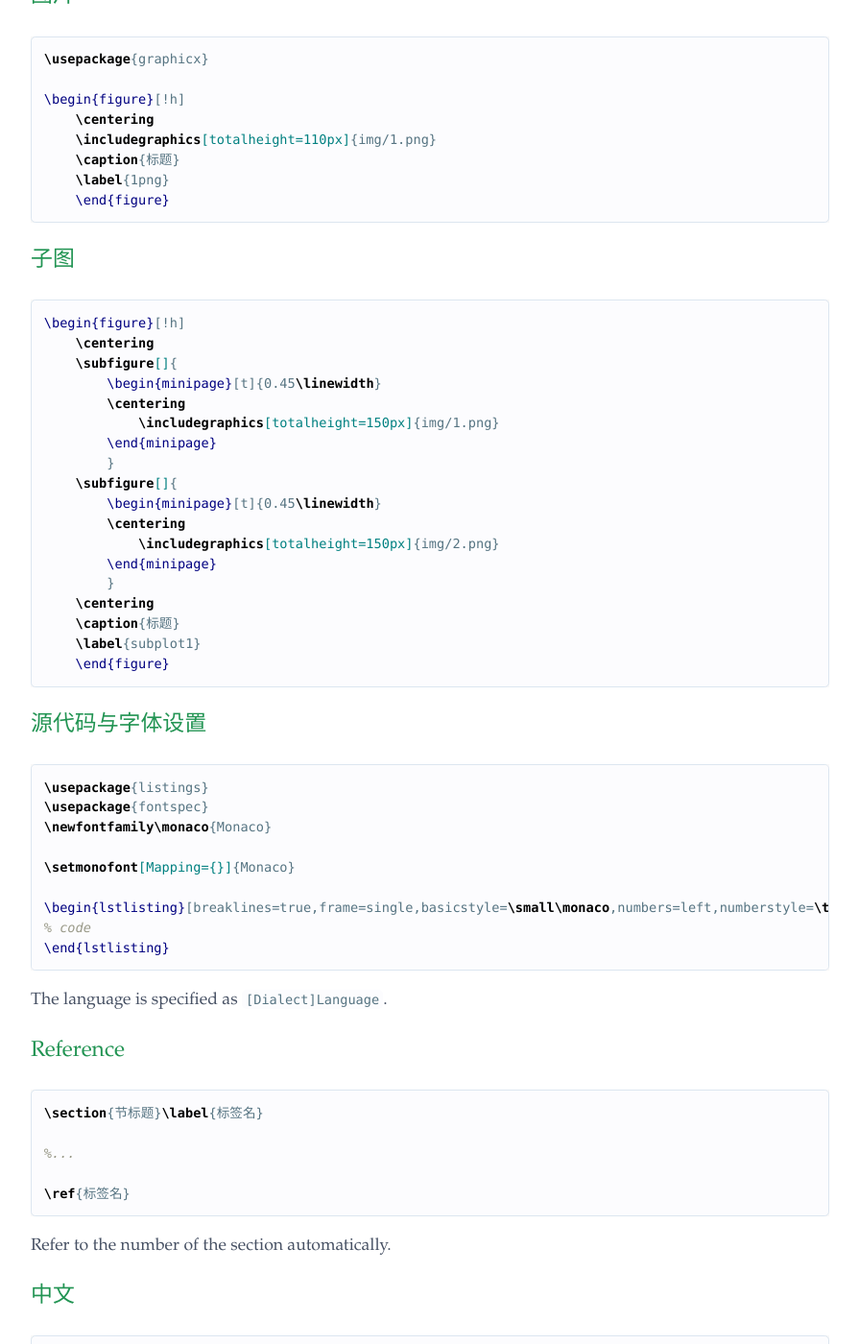
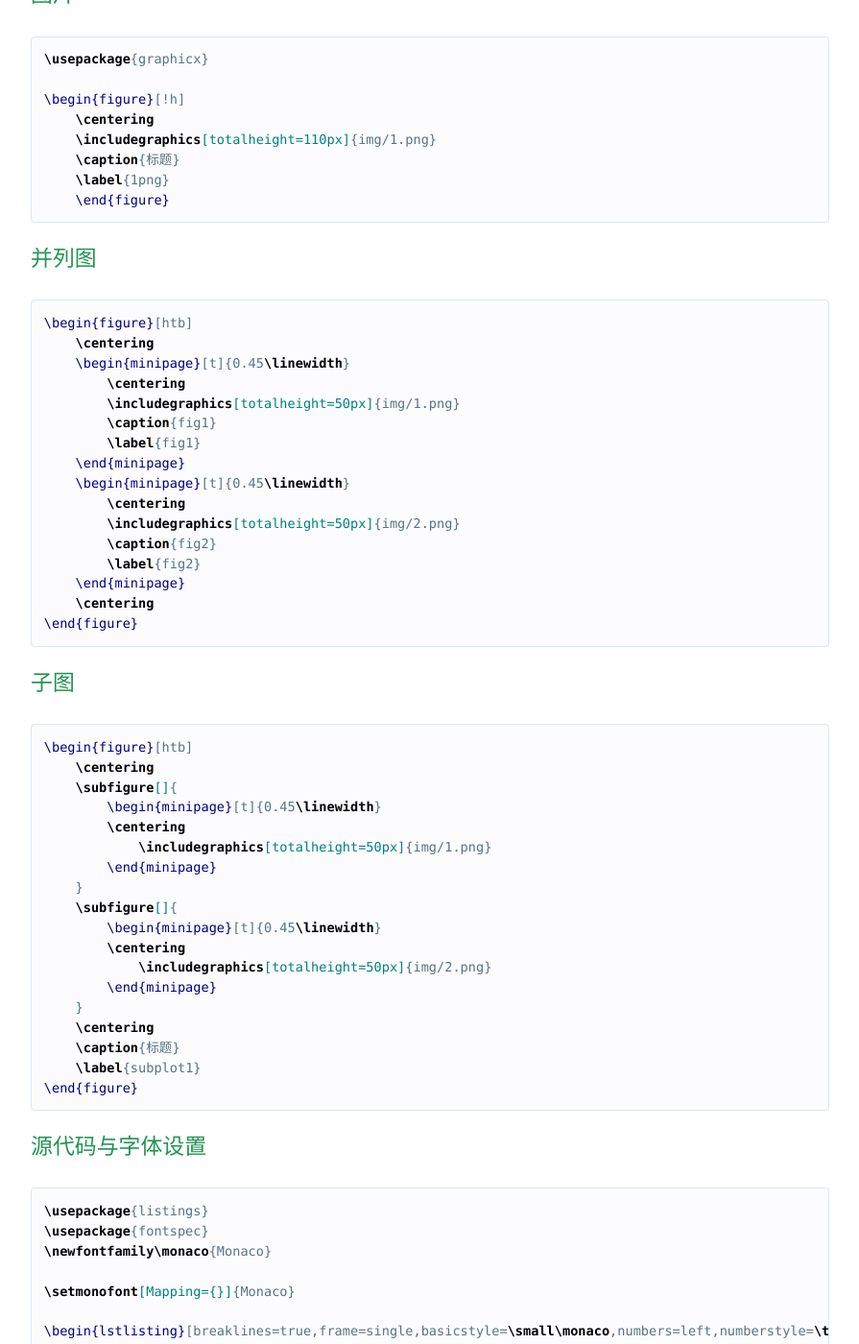
Before and after one commit to x4Cx58x54/x4Cx58x54.github.io, a Jekyll site: the page built from notes/LaTeX/latex-cheatsheet.md, in a window 1280 px wide and 1400 px high, scrolled down 1258 px. Shown: the whole window at 96% size, without its empty margins (192-1087 px from the left). Built offline with Jekyll 4.4.1, drawn with Linux system fonts in a browser that asks for light colours; some of the changed text lies outside the part shown.

Commit message:
add notes

````diff
--- a/notes/LaTeX/latex-cheatsheet.md
+++ b/notes/LaTeX/latex-cheatsheet.md
@@ -66,26 +66,48 @@ content
     \end{figure}
 ```
 
+### 并列图
+
+```tex
+\begin{figure}[htb]
+    \centering
+    \begin{minipage}[t]{0.45\linewidth}
+        \centering
+        \includegraphics[totalheight=50px]{img/1.png}
+        \caption{fig1}
+        \label{fig1}
+    \end{minipage}
+    \begin{minipage}[t]{0.45\linewidth}
+        \centering
+        \includegraphics[totalheight=50px]{img/2.png}
+        \caption{fig2}
+        \label{fig2}
+    \end{minipage}
+    \centering
+\end{figure}
+```
+
 ### 子图
+
 ```tex
-\begin{figure}[!h]
+\begin{figure}[htb]
     \centering
     \subfigure[]{
         \begin{minipage}[t]{0.45\linewidth}
         \centering
-            \includegraphics[totalheight=150px]{img/1.png}
+            \includegraphics[totalheight=50px]{img/1.png}
         \end{minipage}
-        }
+    }
     \subfigure[]{
         \begin{minipage}[t]{0.45\linewidth}
         \centering
-            \includegraphics[totalheight=150px]{img/2.png}
+            \includegraphics[totalheight=50px]{img/2.png}
         \end{minipage}
-        }
+    }
     \centering
     \caption{标题}
     \label{subplot1}
-    \end{figure}
+\end{figure}
 ```
 
 ### 源代码与字体设置
@@ -167,25 +189,63 @@ Refer to the number of the section automatically.
 \fancyfoot[LE, RO]{\thepage}
 ```
 
+```tex
+\cfoot{}
+\lhead{}
+\rhead{}
+```
+
+### 表格
+
+[表格生成器](http://www.tablesgenerator.com/)
 
 ### 三线表
 ```tex
 \usepackage{booktabs}
 
 \begin{table}[htbp]
-\centering
-\caption{标题}
-\begin{tabular}{列对齐}
-\toprule
-a & b & c & d \\
-\midrule
-1 & 2 & 3 & 4 \\
-10 & 20 & 30 & 40 \\
-\bottomrule
-\end{tabular}
+    \centering
+    \caption{标题}
+    \begin{tabular}{列对齐}
+        \toprule
+        a & b & c & d \\
+        \midrule
+        1 & 2 & 3 & 4 \\
+        10 & 20 & 30 & 40 \\
+        \bottomrule
+    \end{tabular}
 \end{table}
 ```
 `htbp` 强制位置。`列对齐`用一组字母表示，字母数为列数。`l` 表示左对齐，`c` 表示居中，`r` 表示右对齐。如`cccc`。
+
+### 并列表
+
+```tex
+\begin{table}[htb]
+\begin{minipage}{0.48\linewidth}
+    \centering
+    \caption{table1}
+    \label{table1}
+    \begin{tabular}{rccccr}
+
+    \end{tabular}
+\end{minipage}
+\begin{minipage}{0.48\linewidth}
+    \centering
+    \caption{table2}
+    \label{table2}
+    \begin{tabular}{rccccr}
+
+    \end{tabular}
+\end{minipage}
+\end{table}
+```
+
+### 横线
+
+```tex
+\noindent\rule[0.25\baselineskip]{\textwidth}{0.4pt}
+```
 
 ### 目录
 ```tex
````
Also changed, not shown: index.md (+2 -0 lines), notes/artificial-intelligence/deep-learning/deep-learning.md (+2 -2 lines), notes/mathematics/discrete-maths/discrete-maths.md (added, +63 -0 lines).
